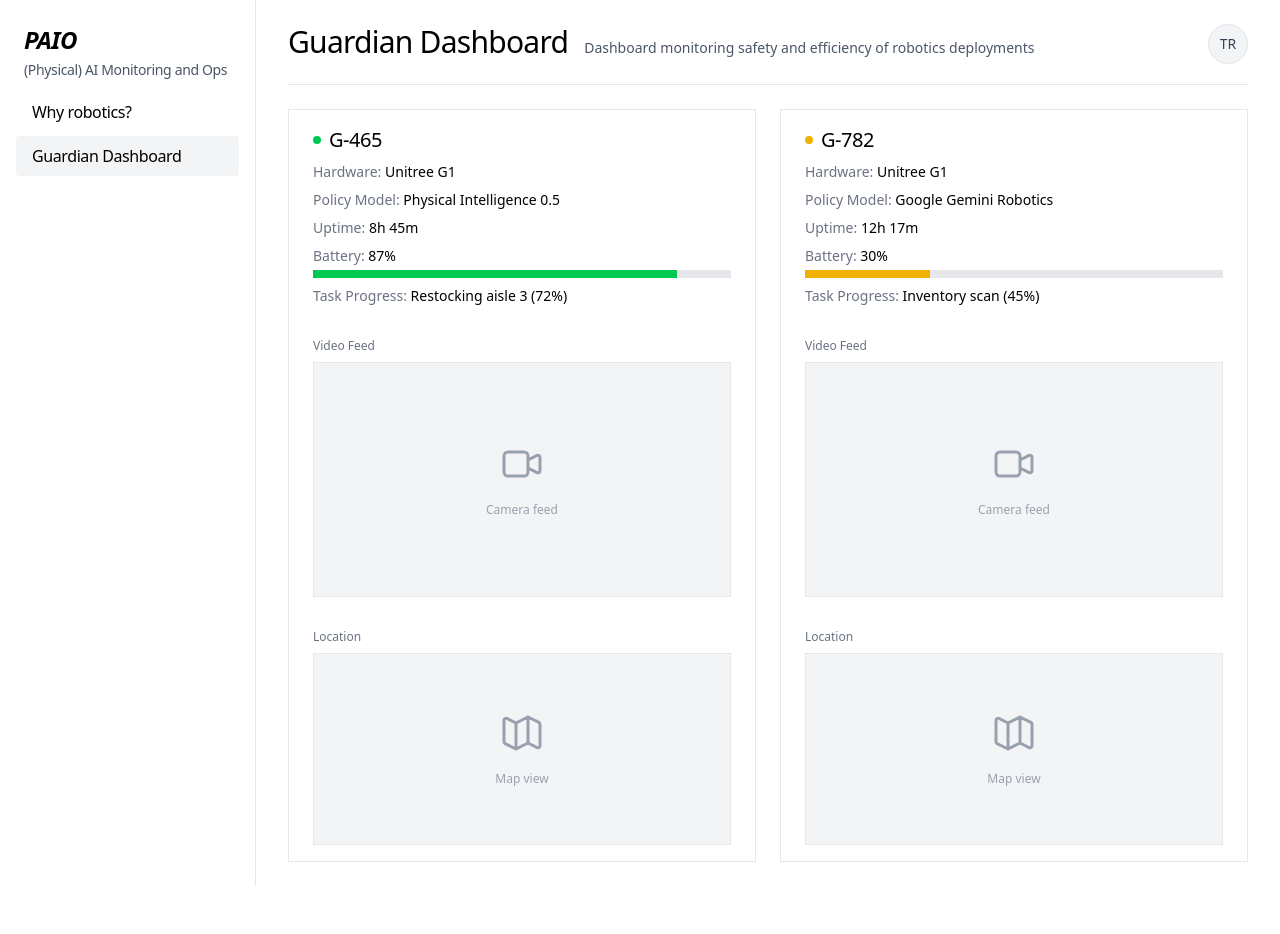
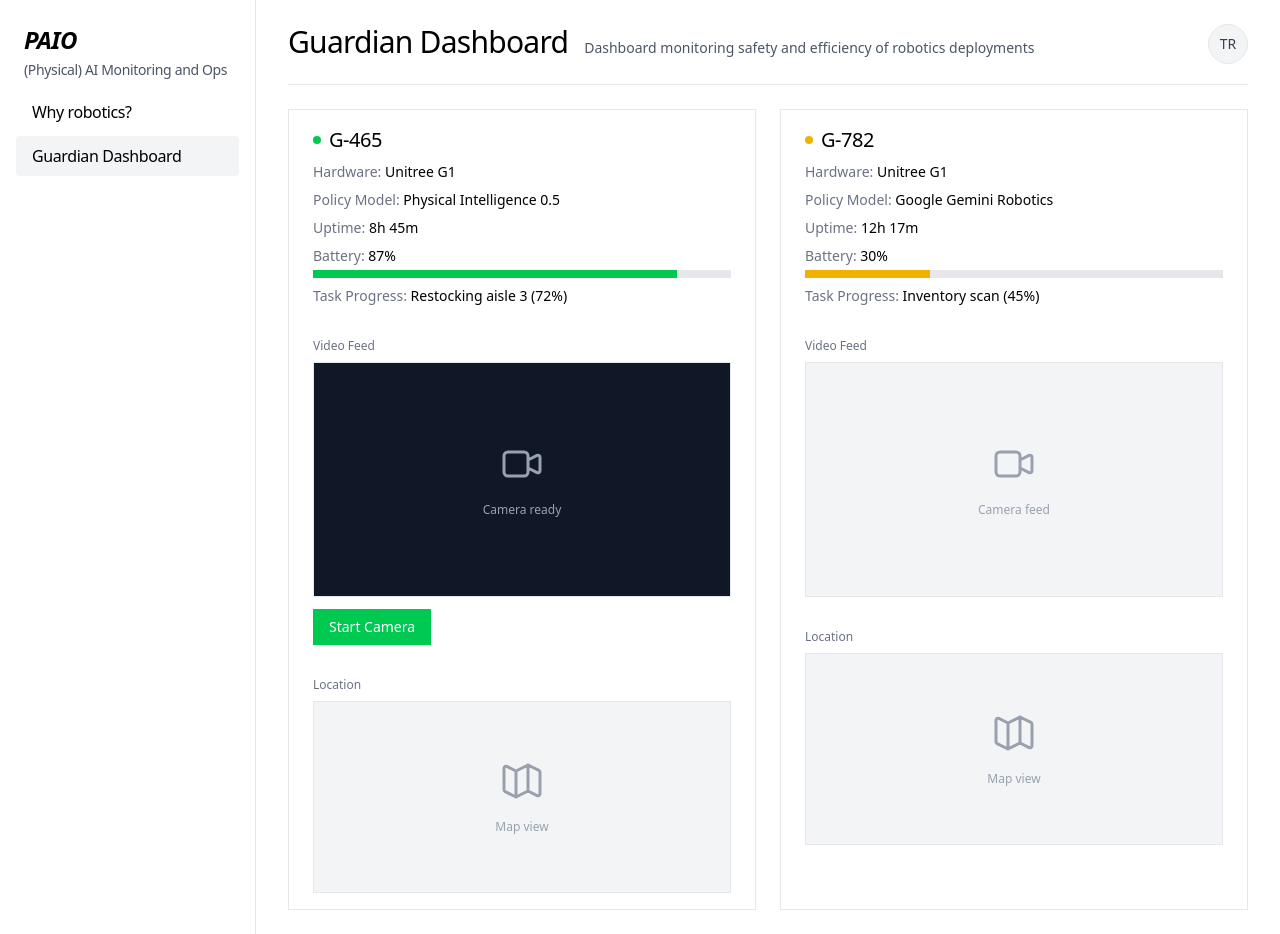
Before and after one commit to tobiasrieger/paio-sxsw-hackathon-2025, a Next.js app: page /guardian-dashboard in a window 1280 px wide. Before the commit the page ends 886 px from the top, so only its background shows below. Built offline with nearby package versions, Linux system fonts and the light colour scheme.

Commit message:
Implemented webcam feed

```diff
--- a/src/app/components/RobotCard.tsx
+++ b/src/app/components/RobotCard.tsx
@@ -1,3 +1,7 @@
+'use client';
+
+import WebcamFeed from './WebcamFeed';
+
 interface RobotCardProps {
   name: string;
   hardware: string;
@@ -6,6 +10,7 @@ interface RobotCardProps {
   batteryLevel: number; // 0-100
   taskProgress: string;
   status?: 'active' | 'idle' | 'charging' | 'error';
+  enableWebcam?: boolean;
 }
 
 export default function RobotCard({
@@ -16,6 +21,7 @@ export default function RobotCard({
   batteryLevel,
   taskProgress,
   status = 'active',
+  enableWebcam = false,
 }: RobotCardProps) {
   // Determine battery color based on level
   const getBatteryColor = (level: number) => {
@@ -80,9 +86,12 @@ export default function RobotCard({
         </div>
       </div>
 
-      {/* Video feed placeholder */}
+      {/* Video feed */}
       <div className="px-6 py-4">
         <div className="text-xs text-gray-500 mb-2">Video Feed</div>
+        {enableWebcam ? (
+          <WebcamFeed />
+        ) : (
           <div className="bg-gray-100 border border-gray-200 aspect-video flex items-center justify-center">
             <div className="text-center text-gray-400">
               <svg
@@ -101,6 +110,7 @@ export default function RobotCard({
               <span className="text-xs">Camera feed</span>
             </div>
           </div>
+        )}
       </div>
 
       {/* Map placeholder */}
--- /dev/null
+++ b/src/app/components/WebcamFeed.tsx
@@ -0,0 +1,129 @@
+'use client';
+
+import { useRef, useState } from 'react';
+
+export default function WebcamFeed() {
+  const videoRef = useRef<HTMLVideoElement>(null);
+  const streamRef = useRef<MediaStream | null>(null);
+  const [error, setError] = useState<string | null>(null);
+  const [loading, setLoading] = useState(false);
+  const [isActive, setIsActive] = useState(false);
+
+  const startWebcam = async () => {
+    setLoading(true);
+    setError(null);
+
+    try {
+      const stream = await navigator.mediaDevices.getUserMedia({
+        video: { width: 1280, height: 720 },
+        audio: false,
+      });
+
+      streamRef.current = stream;
+
+      if (videoRef.current) {
+        videoRef.current.srcObject = stream;
+        setIsActive(true);
+        setLoading(false);
+      }
+    } catch (err) {
+      console.error('Error accessing webcam:', err);
+      setError('Unable to access webcam. Please grant camera permissions.');
+      setLoading(false);
+    }
+  };
+
+  const stopWebcam = () => {
+    if (streamRef.current) {
+      streamRef.current.getTracks().forEach((track) => track.stop());
+      streamRef.current = null;
+    }
+    if (videoRef.current) {
+      videoRef.current.srcObject = null;
+    }
+    setIsActive(false);
+  };
+
+  return (
+    <div>
+      {/* Video display area */}
+      <div className="bg-black border border-gray-200 aspect-video overflow-hidden relative">
+        {loading && (
+          <div className="absolute inset-0 flex items-center justify-center bg-gray-900 bg-opacity-75">
+            <div className="text-center text-gray-400">
+              <div className="w-8 h-8 border-2 border-gray-400 border-t-transparent rounded-full animate-spin mx-auto mb-2" />
+              <span className="text-xs">Loading webcam...</span>
+            </div>
+          </div>
+        )}
+        {error && (
+          <div className="absolute inset-0 flex items-center justify-center bg-gray-100">
+            <div className="text-center text-gray-400 px-4">
+              <svg
+                className="w-12 h-12 mx-auto mb-2"
+                fill="none"
+                stroke="currentColor"
+                viewBox="0 0 24 24"
+              >
+                <path
+                  strokeLinecap="round"
+                  strokeLinejoin="round"
+                  strokeWidth={1.5}
+                  d="M12 9v2m0 4h.01m-6.938 4h13.856c1.54 0 2.502-1.667 1.732-3L13.732 4c-.77-1.333-2.694-1.333-3.464 0L3.34 16c-.77 1.333.192 3 1.732 3z"
+                />
+              </svg>
+              <span className="text-xs">{error}</span>
+            </div>
+          </div>
+        )}
+        {!isActive && !loading && !error && (
+          <div className="absolute inset-0 flex items-center justify-center bg-gray-900">
+            <div className="text-center text-gray-400">
+              <svg
+                className="w-12 h-12 mx-auto mb-2"
+                fill="none"
+                stroke="currentColor"
+                viewBox="0 0 24 24"
+              >
+                <path
+                  strokeLinecap="round"
+                  strokeLinejoin="round"
+                  strokeWidth={1.5}
+                  d="M15 10l4.553-2.276A1 1 0 0121 8.618v6.764a1 1 0 01-1.447.894L15 14M5 18h8a2 2 0 002-2V8a2 2 0 00-2-2H5a2 2 0 00-2 2v8a2 2 0 002 2z"
+                />
+              </svg>
+              <span className="text-xs">Camera ready</span>
+            </div>
+          </div>
+        )}
+        <video
+          ref={videoRef}
+          autoPlay
+          playsInline
+          muted
+          className="w-full h-full object-cover"
+        />
+      </div>
+
+      {/* Control button */}
+      <div className="mt-3">
+        {!isActive ? (
+          <button
+            onClick={startWebcam}
+            disabled={loading}
+            className="px-4 py-2 bg-green-500 text-white text-sm font-medium hover:bg-green-600 transition-colors disabled:opacity-50 disabled:cursor-not-allowed"
+          >
+            {loading ? 'Starting...' : 'Start Camera'}
+          </button>
+        ) : (
+          <button
+            onClick={stopWebcam}
+            className="px-4 py-2 bg-red-500 text-white text-sm font-medium hover:bg-red-600 transition-colors"
+          >
+            Stop Camera
+          </button>
+        )}
+      </div>
+    </div>
+  );
+}
--- a/src/app/guardian-dashboard/page.tsx
+++ b/src/app/guardian-dashboard/page.tsx
@@ -19,6 +19,7 @@ export default function GuardianDashboardPage() {
             batteryLevel={87}
             taskProgress="Restocking aisle 3 (72%)"
             status="active"
+            enableWebcam={true}
           />
           <RobotCard
             name="G-782"
```
Lines whose indentation alone changed are shown as unchanged.
